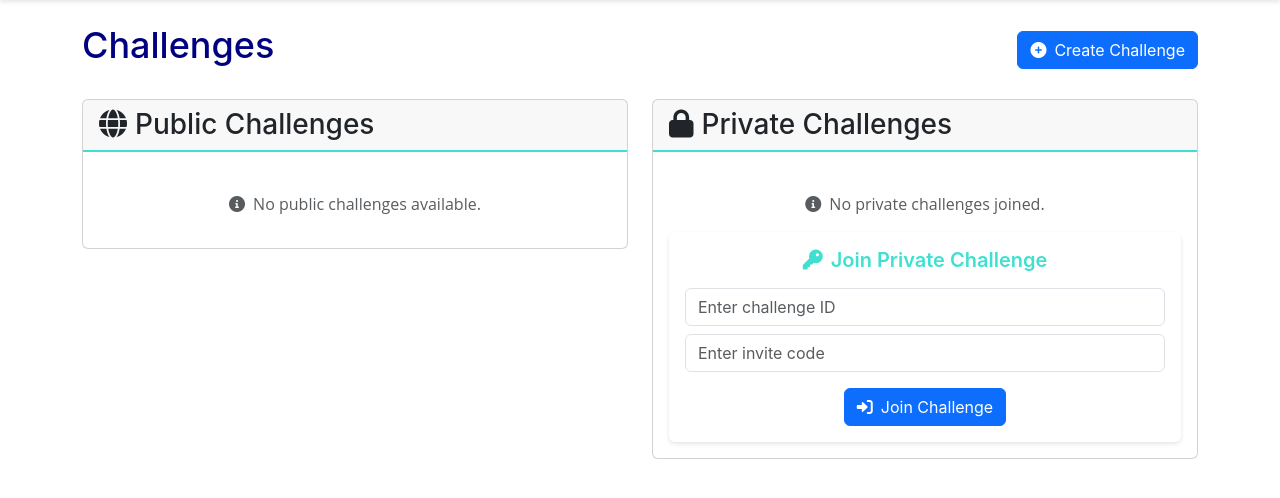
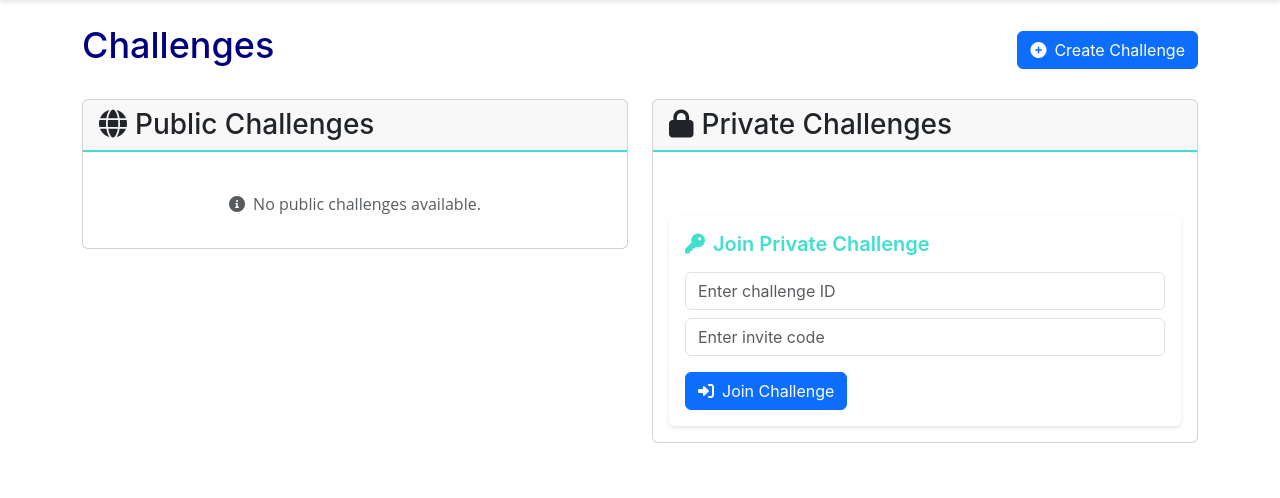
Before and after one commit to bb01010101/pythonflaskwebsite, a Flask app: page /challenge_home in a window 1280 px wide. Shown: the part 80-578 px from the top of the page. Run offline with Flask 3, Linux system fonts and the light colour scheme; the visitor is signed in with stand-in values (Sample User, id 1); data that the repository does not hold is empty.

Commit message:
join multiple private challenges

```diff
--- a/website/templates/challenge_home.html
+++ b/website/templates/challenge_home.html
@@ -124,12 +124,9 @@
                                 </div>
                             </div>
                         {% endfor %}
-                    {% else %}
-                        <div class="text-center">
-                            <p class="text-muted mb-3">
-                                <i class="fas fa-info-circle me-2"></i>No private challenges joined.
-                            </p>
-                            <div class="card challenge-card">
+                    {% endif %}
+
+                    <div class="card challenge-card mt-4">
                         <div class="card-body">
                             <h5 class="card-title">
                                 <i class="fas fa-key me-2"></i>Join Private Challenge
@@ -146,8 +143,6 @@
                         </div>
                     </div>
                 </div>
-                    {% endif %}
-                </div>
             </div>
         </div>
     </div>
```
Lines whose indentation alone changed are shown as unchanged.
